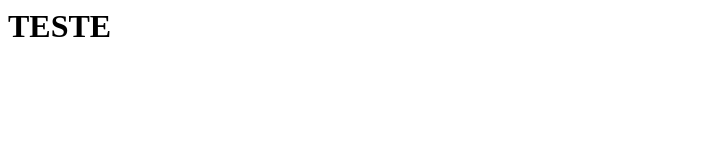
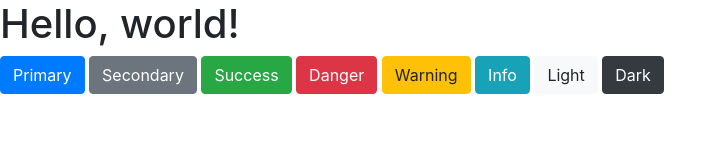
Before and after one commit to jaimemjunior/atividadeAvaliativaGIT, a plain HTML site: page index.html in a window 1280 px wide. Shown: the whole page, without its empty margins (0-727 px from the left). Drawn offline with nearby package versions, Linux system fonts and the light colour scheme.

Commit message:
Add files via upload

```diff
--- a/index.html
+++ b/index.html
@@ -1 +1,32 @@
-<h1>TESTE</h1>
+<!doctype html>
+<html lang="en">
+  <head>
+    <!-- Required meta tags -->
+    <meta charset="utf-8">
+    <meta name="viewport" content="width=device-width, initial-scale=1, shrink-to-fit=no">
+
+    <!-- Bootstrap CSS -->
+    <link rel="stylesheet" href="https://stackpath.bootstrapcdn.com/bootstrap/4.3.1/css/bootstrap.min.css" integrity="sha384-ggOyR0iXCbMQv3Xipma34MD+dH/1fQ784/j6cY/iJTQUOhcWr7x9JvoRxT2MZw1T" crossorigin="anonymous">
+
+    <title>Hello, world!</title>
+  </head>
+  <body>
+    <h1>Hello, world!</h1>
+
+    <!-- Optional JavaScript -->
+    <!-- jQuery first, then Popper.js, then Bootstrap JS -->
+    <script src="https://code.jquery.com/jquery-3.3.1.slim.min.js" integrity="sha384-q8i/X+965DzO0rT7abK41JStQIAqVgRVzpbzo5smXKp4YfRvH+8abtTE1Pi6jizo" crossorigin="anonymous"></script>
+    <script src="https://cdnjs.cloudflare.com/ajax/libs/popper.js/1.14.7/umd/popper.min.js" integrity="sha384-UO2eT0CpHqdSJQ6hJty5KVphtPhzWj9WO1clHTMGa3JDZwrnQq4sF86dIHNDz0W1" crossorigin="anonymous"></script>
+    <script src="https://stackpath.bootstrapcdn.com/bootstrap/4.3.1/js/bootstrap.min.js" integrity="sha384-JjSmVgyd0p3pXB1rRibZUAYoIIy6OrQ6VrjIEaFf/nJGzIxFDsf4x0xIM+B07jRM" crossorigin="anonymous"></script>
+    <button type="button" class="btn btn-primary">Primary</button>
+<button type="button" class="btn btn-secondary">Secondary</button>
+<button type="button" class="btn btn-success">Success</button>
+<button type="button" class="btn btn-danger">Danger</button>
+<button type="button" class="btn btn-warning">Warning</button>
+<button type="button" class="btn btn-info">Info</button>
+<button type="button" class="btn btn-light">Light</button>
+<button type="button" class="btn btn-dark">Dark</button>
+
+
+  </body>
+</html>
```
